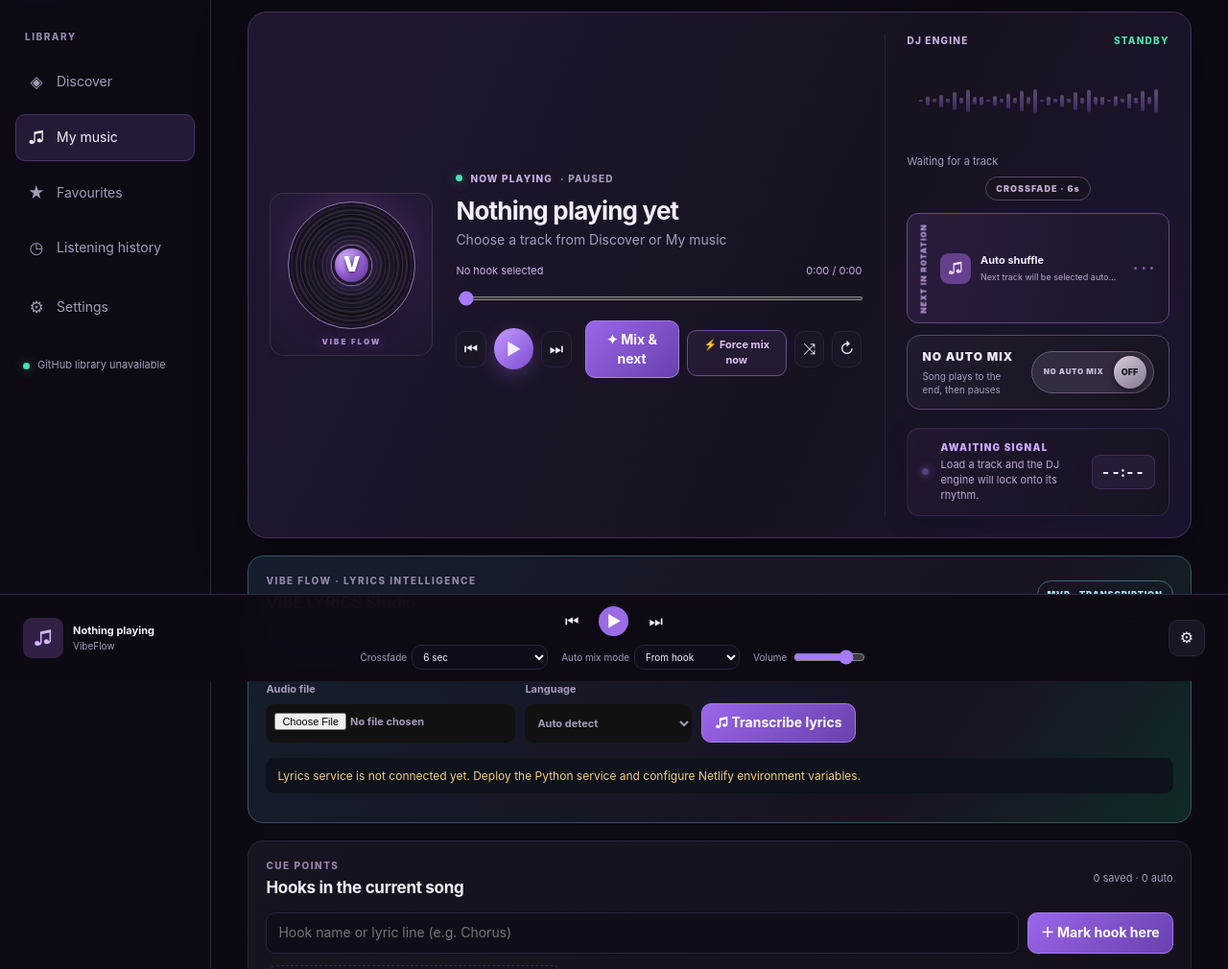
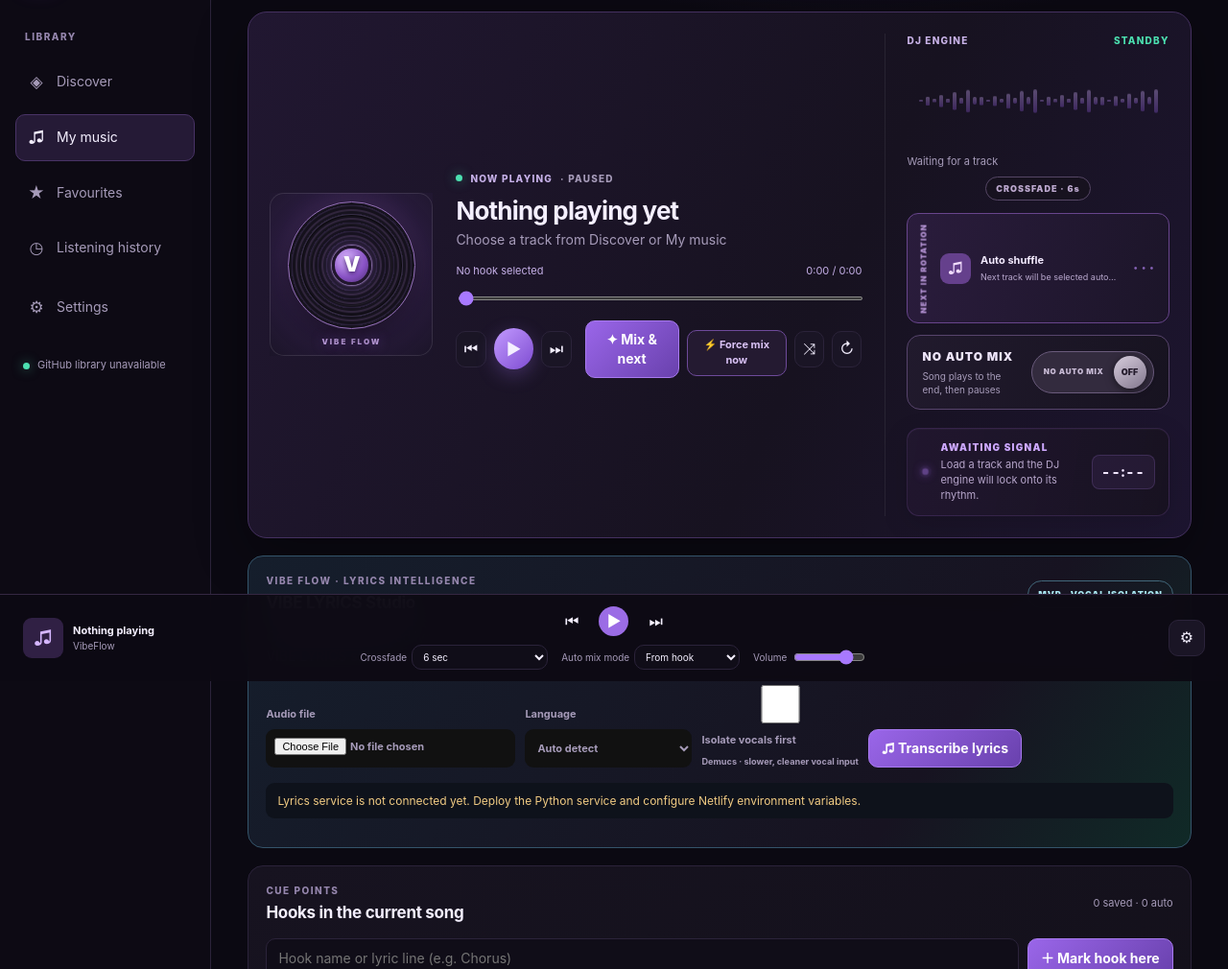
Before and after one commit to kushagra2003/vibeflow, a website: page index.html in a window 1280 px wide. Shown: the part 90-1100 px from the top of the page at 96% size. Drawn offline with Linux system fonts and the light colour scheme; no server answers.

Commit message:
Expose optional vocal isolation in VIBE LYRICS Studio

```diff
--- a/index.html
+++ b/index.html
@@ -69,11 +69,12 @@
     </section>
 
     <section id="lyricsStudio" class="panel lyrics-studio">
-      <div class="section-heading"><div><div class="eyebrow">VIBE FLOW · LYRICS INTELLIGENCE</div><h3>VIBE LYRICS Studio</h3></div><span class="lyrics-pill">MVP · TRANSCRIPTION</span></div>
+      <div class="section-heading"><div><div class="eyebrow">VIBE FLOW · LYRICS INTELLIGENCE</div><h3>VIBE LYRICS Studio</h3></div><span class="lyrics-pill">MVP · VOCAL ISOLATION</span></div>
       <p class="subtle">Generate timestamped lyrics, review the transcript, correct mistakes and export structured song data. Audio is processed by your connected VIBE LYRICS service.</p>
       <div class="lyrics-controls">
         <label class="lyrics-file-label">Audio file <input id="lyricsFile" type="file" accept="audio/*,video/mp4,video/webm"></label>
         <label>Language <select id="lyricsLanguage"><option value="auto">Auto detect</option><option value="hindi">Hindi</option><option value="english">English</option><option value="punjabi">Punjabi</option><option value="haryanvi">Haryanvi (Hindi baseline)</option><option value="bhojpuri">Bhojpuri (Hindi baseline)</option></select></label>
+        <label class="lyrics-isolation-toggle"><input id="lyricsSeparateVocals" type="checkbox"> Isolate vocals first <small>Demucs · slower, cleaner vocal input</small></label>
         <button id="lyricsTranscribe" class="primary-btn" type="button">♫ Transcribe lyrics</button>
         <button id="lyricsExport" class="quiet-btn" type="button" hidden>↓ Export JSON</button>
       </div>
```
